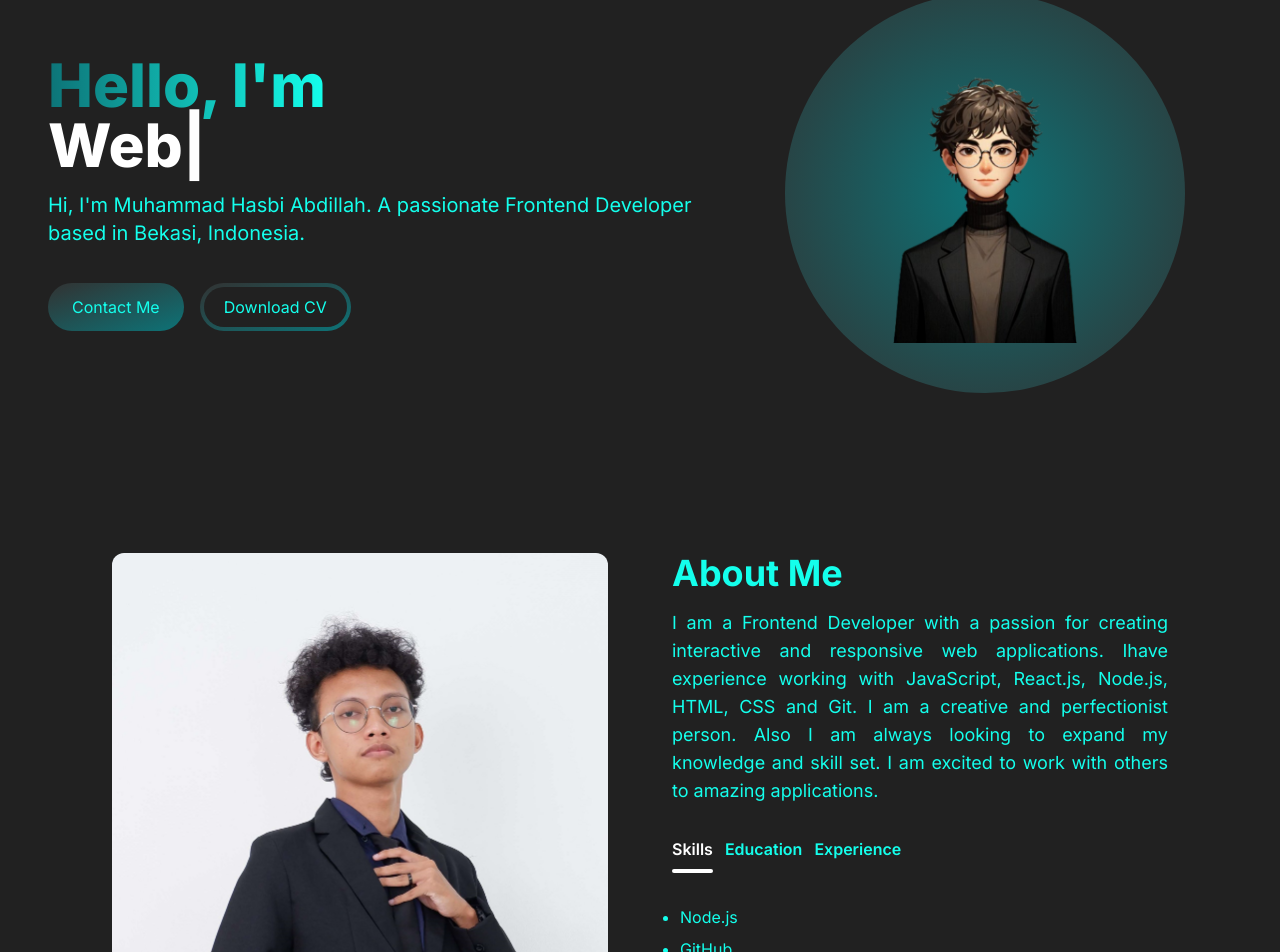
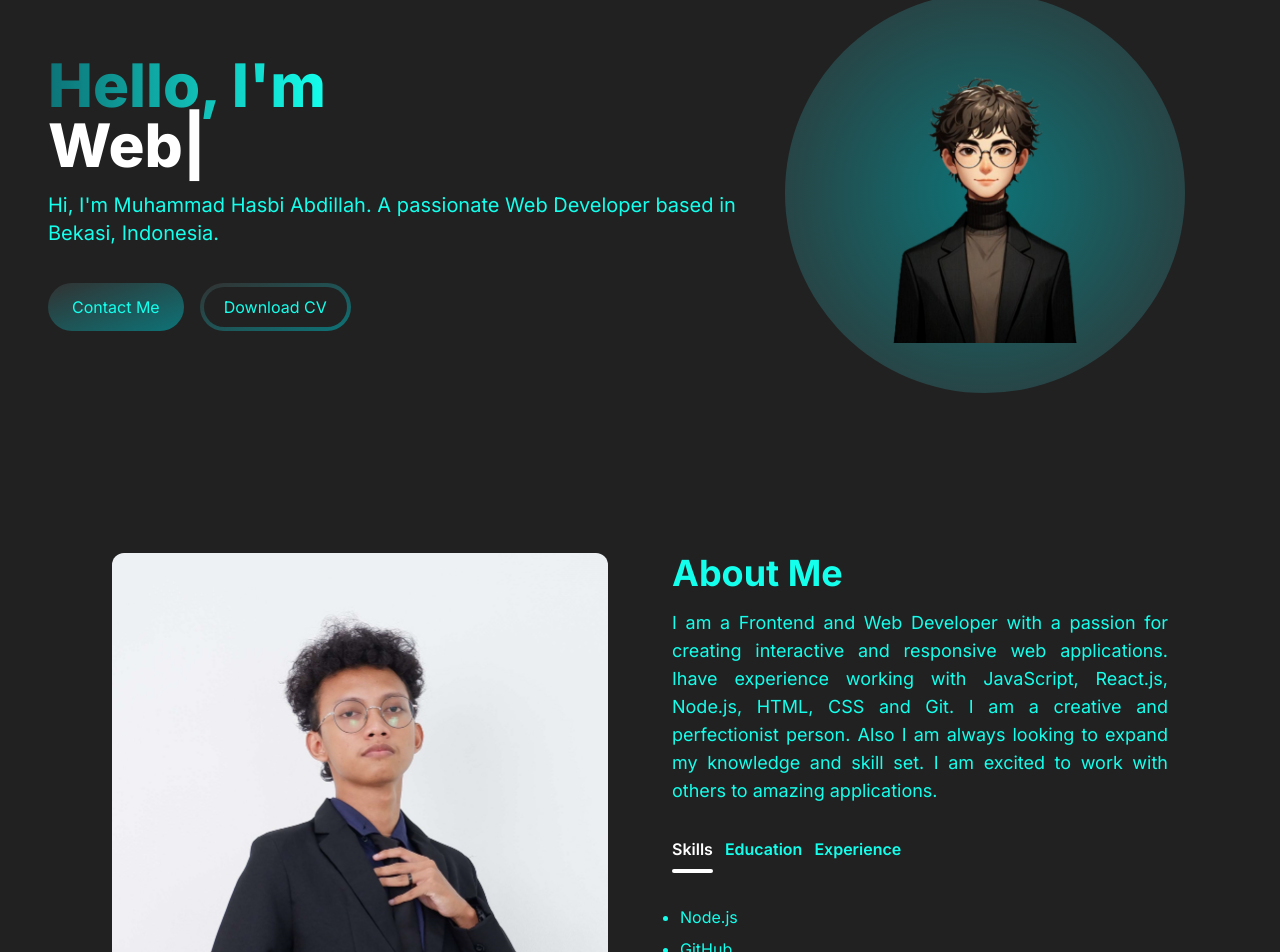
Before and after one commit to MHALtd/nextjs-web-portfolio, a Next.js app: page / in a window 1280 px wide. Shown: the part 183-1135 px from the top of the page. Built offline with nearby package versions, Linux system fonts and the light colour scheme.

Commit message:
about section and cv update

```diff
--- a/app/components/AboutSection.jsx
+++ b/app/components/AboutSection.jsx
@@ -27,8 +27,8 @@ const TAB_DATA = [
     content: (
       <ul className="list-disc space-y-2 pl-2">
         <li>
-          Informatics | Bhayangkara Jakarta Raya University <br />{" "}
-          <span className="italic font-light">Sep 2020 - Present</span>
+          Informatics | Bhayangkara Jakarta Raya University | GPA : 3.64 <br />{" "}
+          <span className="italic font-light">Aug 2020 - Aug 2024</span>
         </li>
         <li>
           Cloud Computing | Bangkit Academy H2 2023 By Google, GoTo, Traveloka <br />{" "}
@@ -79,7 +79,7 @@ const AboutSection = () => {
         <div className="mt-4 md:mt-0 text-left flex flex-col h-full">
           <h2 className="text-4xl font-bold mb-4">About Me</h2>
           <p className="text-base md:text-justify md:text-lg">
-            I am a Frontend Developer with a passion for creating interactive and responsive web applications. Ihave
+            I am a Frontend and Web Developer with a passion for creating interactive and responsive web applications. Ihave
             experience working with JavaScript, React.js, Node.js, HTML, CSS and Git. I am a creative and perfectionist
             person. Also I am always looking to expand my knowledge and skill set. I am excited to work with others to
             amazing applications.
--- a/app/components/HeroSection.jsx
+++ b/app/components/HeroSection.jsx
@@ -27,7 +27,7 @@ const HeroSection = () => {
             />
           </h1>
           <p className="text-tartiary text-base sm:text-lg mb-6 lg:text-xl">
-            Hi, I&apos;m Muhammad Hasbi Abdillah. A passionate Frontend Developer based in Bekasi, Indonesia.
+            Hi, I&apos;m Muhammad Hasbi Abdillah. A passionate Web Developer based in Bekasi, Indonesia.
           </p>
           <div>
             <Link
@@ -36,7 +36,7 @@ const HeroSection = () => {
               Contact Me
             </Link>
             <Link
-              href="https://drive.usercontent.google.com/u/1/uc?id=172mh3jYd36hgQ91XJ50nlN49xSzYwKnN&export=download"
+              href="https://drive.usercontent.google.com/u/1/uc?id=1lTqQxOH7aw0bgveDfqUXiFapztJKRk-a&export=download"
               className="inline-block w-full sm:w-fit rounded-full mr-4 bg-gradient-to-br from-primary to-secondary px-1 py-1 text-tartiary mt-3">
               <span className="block bg-bg hover:bg-primary rounded-full px-5 py-2">Download CV</span>
             </Link>
```
